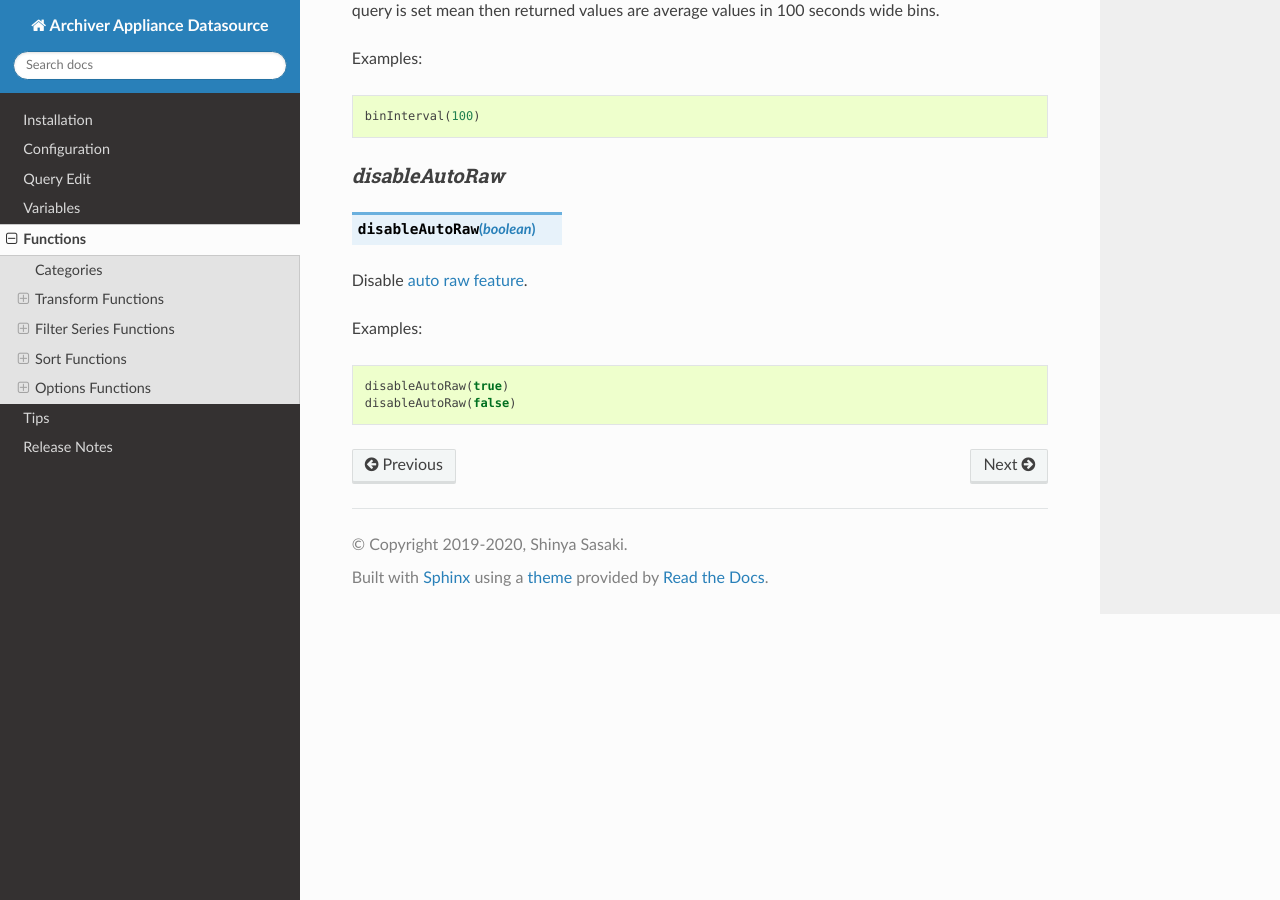
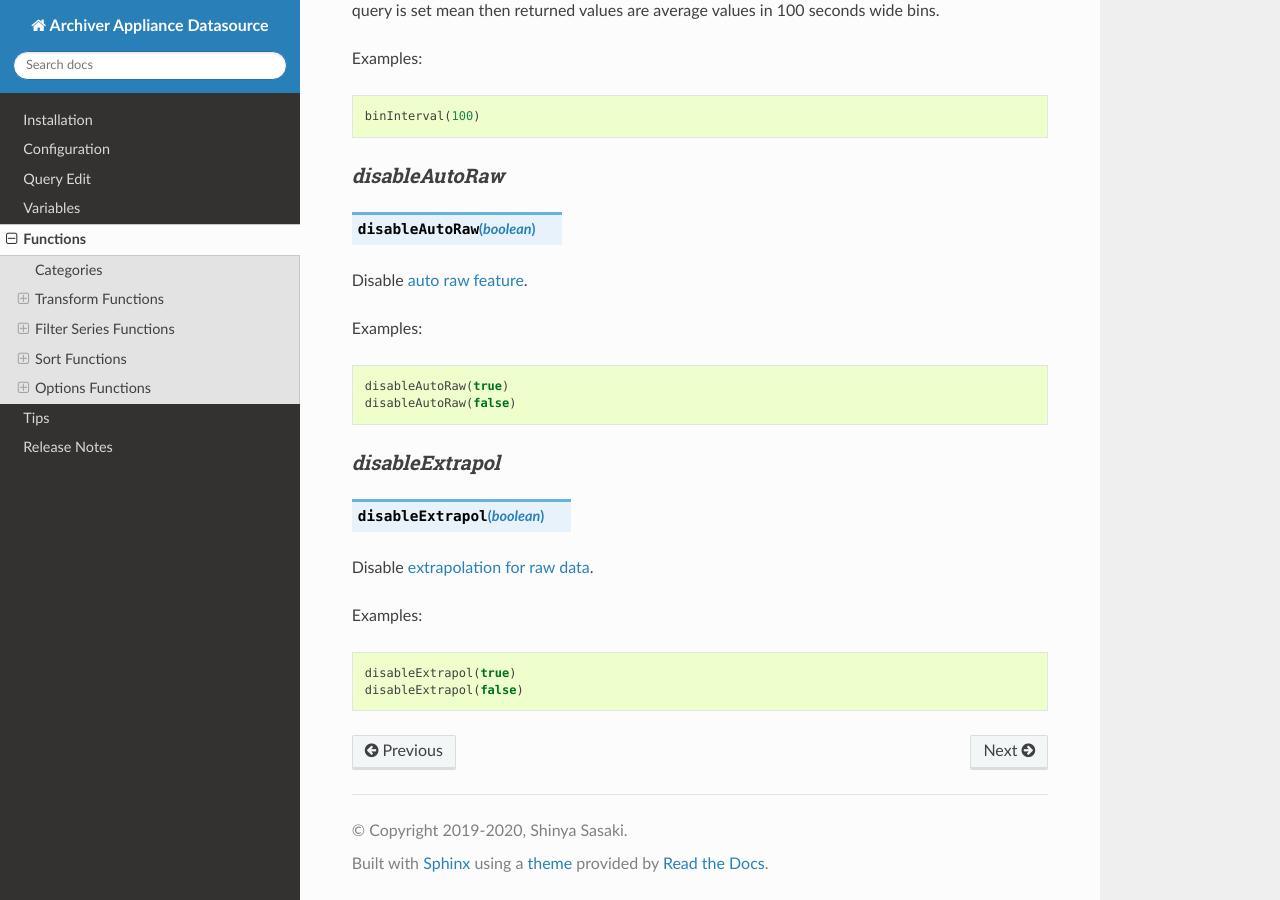
Before and after one commit to sasaki77/archiverappliance-datasource, a Sphinx documentation site: the page built from docs/functions.md, in a window 1280 px wide and 900 px high, scrolled down 4503 px. Built offline with Sphinx 7.4.7 and the Read the Docs theme 2.0.0, drawn with Linux system fonts in a browser that asks for light colours.

Commit message:
docs: Add description for extrapolation

````diff
--- a/docs/functions.md
+++ b/docs/functions.md
@@ -206,3 +206,16 @@ Examples:
 disableAutoRaw(true)
 disableAutoRaw(false)
 ```
+
+### _disableExtrapol_
+``` function:: disableExtrapol(boolean)
+```
+
+Disable [extrapolation for raw data](tips.html#extrapolation-for-raw-operation).
+
+Examples:
+
+```js
+disableExtrapol(true)
+disableExtrapol(false)
+```
````
Also changed, not shown: docs/tips.md (+5 -0 lines).
